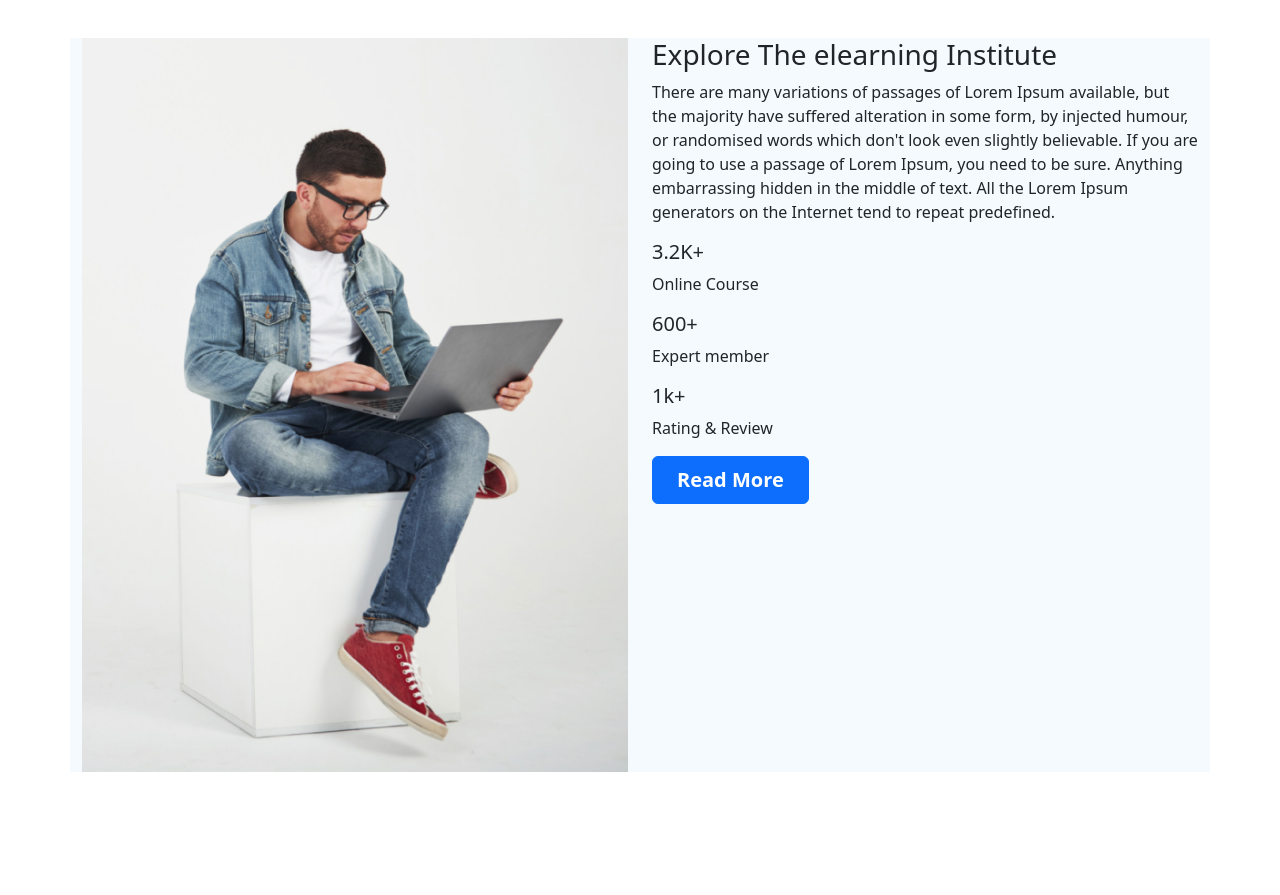
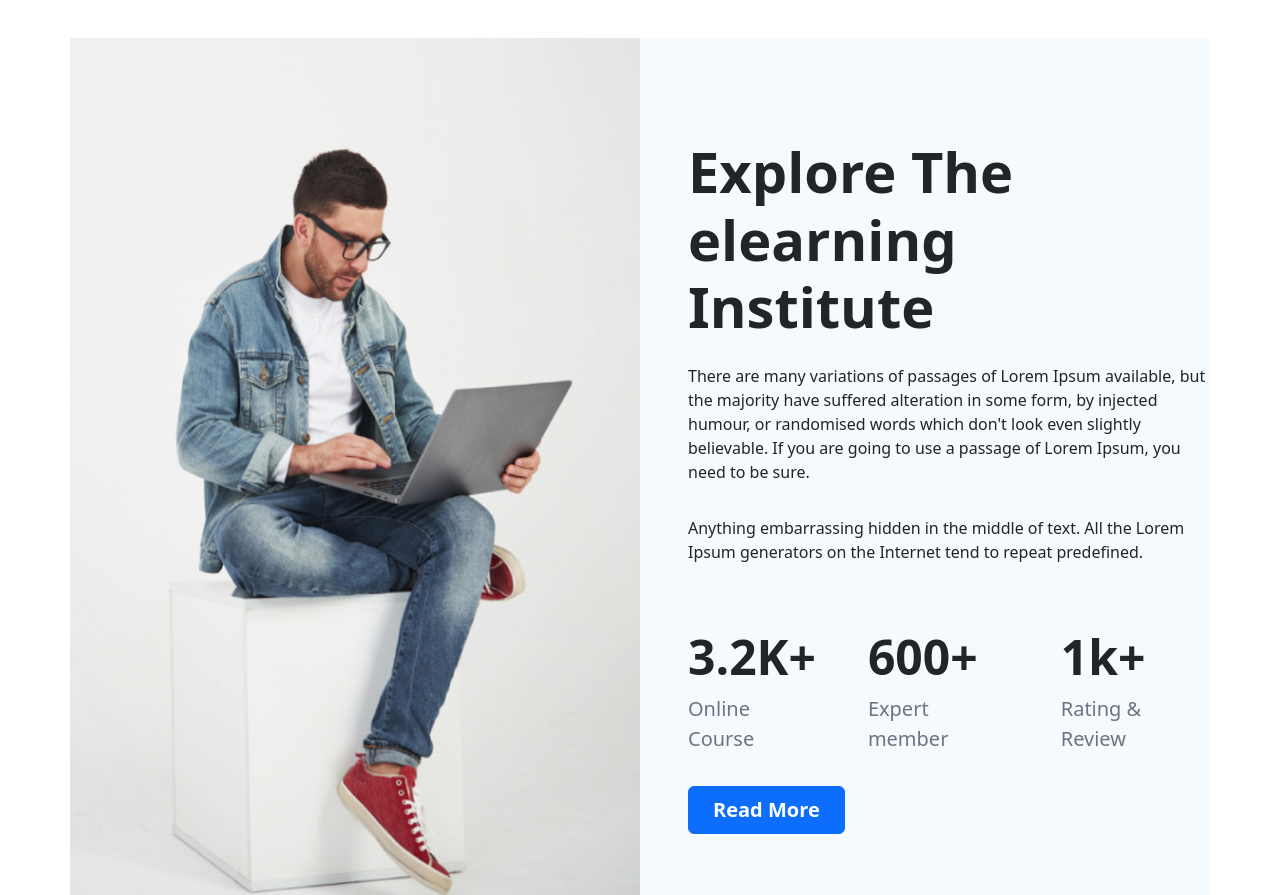
Before and after one commit to S-M-Mazharul-Islam-RIfat/hypersonic-coder, a plain HTML site: page index.html in a window 1280 px wide. Shown: the part 2060-2955 px from the top of the page. Drawn offline with nearby package versions, Linux system fonts and the light colour scheme.

Commit message:
updated explore section

```diff
--- a/css/style.css
+++ b/css/style.css
@@ -28,7 +28,11 @@
 	padding-right: 80px;
 }
 
-.pt-pb-100 {
+.pt-100 {
+	padding: 100px 0;
+}
+
+.pb-100 {
 	padding: 100px 0;
 }
 
--- a/index.html
+++ b/index.html
@@ -331,36 +331,39 @@
 
         <!-- Explore Section Start -->
         <section>
-            <div class="container mt-130 explore-section-bg-color">
+            <div class="container mt-130">
                 <div class="row">
-                    <div class="col-6">
-                        <img class="img-fluid" src="./images/working.png" alt="working">
+                    <div class="col-12 col-lg-6 ps-0 pe-0 d-flex">
+                        <img class="img-fluid w-100 flex-grow-1" src="./images/working.png" alt="working">
                     </div>
-                    <div class="col-6">
+                    <div class="col-12 col-lg-6 explore-section-bg-color pt-100 pb-100 ps-5">
                         <div class="explore-info">
-                            <h3>Explore The elearning Institute</h3>
-                            <p>There are many variations of passages of Lorem Ipsum available, but the majority have
+                            <h3 class="display-4 fw-bolder">Explore The elearning Institute</h3>
+                            <p class="pt-3">
+                                There are many variations of passages of Lorem Ipsum available, but the majority have
                                 suffered alteration in some form, by injected humour, or randomised words which don't
                                 look even slightly believable. If you are going to use a passage of Lorem Ipsum, you
                                 need to be sure.
-
+                            </p>
+                            <p class="pt-3">
                                 Anything embarrassing hidden in the middle of text. All the Lorem Ipsum generators on
-                                the Internet tend to repeat predefined.</p>
-                            <div>
-                                <div>
-                                    <h5>3.2K+</h5>
-                                    <p>Online Course</p>
+                                the Internet tend to repeat predefined.
+                            </p>
+                            <div class="d-flex pt-5">
+                                <div class="pe-5">
+                                    <h5 class="display-5 fw-semibold">3.2K+</h5>
+                                    <p class="fs-5 text-muted">Online Course</p>
+                                </div>
+                                <div class="pe-5">
+                                    <h5 class="display-5 fw-semibold">600+</h5>
+                                    <p class="fs-5 text-muted">Expert member</p>
                                 </div>
                                 <div>
-                                    <h5>600+</h5>
-                                    <p>Expert member</p>
-                                </div>
-                                <div>
-                                    <h5>1k+</h5>
-                                    <p>Rating & Review</p>
+                                    <h5 class="display-5 fw-semibold">1k+</h5>
+                                    <p class="fs-5 text-muted">Rating & Review</p>
                                 </div>
                             </div>
-                            <div>
+                            <div class="pt-3">
                                 <button class="ps-4 pe-4 pt-2 pb-2 fs-5 fw-semibold btn btn-primary" type="submit">
                                     Read More
                                 </button>
@@ -375,7 +378,7 @@
 
         <!-- Registration Section Start -->
         <section>
-            <div class="container mt-130 bg-primary text-white pl-80 pr-80 pt-pb-100">
+            <div class="container mt-130 bg-primary text-white pl-80 pr-80 pt-100 pb-100">
                 <div class="row mx-auto">
                     <div class="col-6 pl-80">
                         <h2 class="display-4 text-white fw-semibold">Ready to join?</h2>
```
